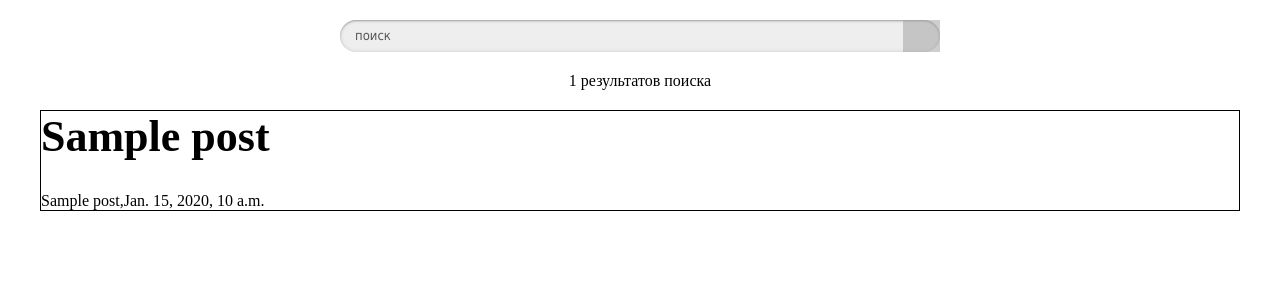
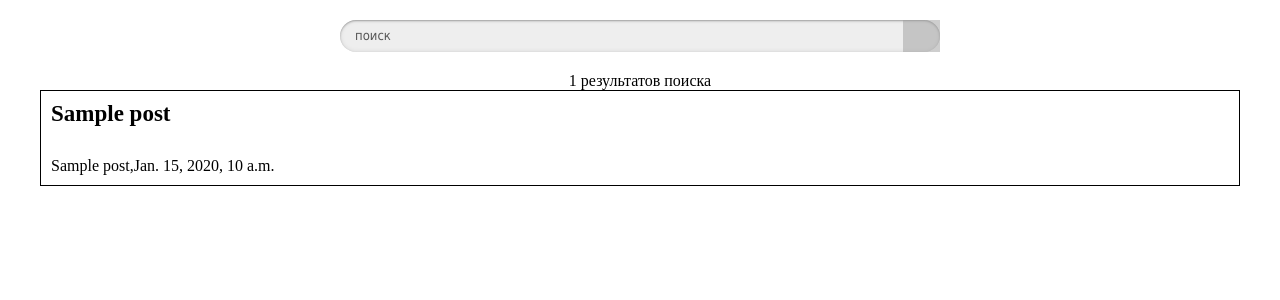
Before and after one commit to Dellavrite/my_django_project, a Django app: template templates/result.html in a window 1280 px wide. Shown: the top 300 px of the page. Run offline with Django 4.2, Linux system fonts and the light colour scheme; the template is opened without the code that fills it: most values are stand-ins (such as "Sample title", 1, 10 or a date in 2020); grey boxes are pictures that could not be loaded.

Commit message:
add same front

```diff
--- a/static/css/style.css
+++ b/static/css/style.css
@@ -100,8 +100,8 @@ input[type="search"] {
 }
 
 .block{
-	margin: 20px 0;
 	border: #000 solid 1px;
+	padding: 10px;
 }
 
 .info{
@@ -110,6 +110,6 @@ input[type="search"] {
 }
 
 .title{
-	font-size: 44px;
+	font-size: 23px;
 	font-weight: 700;
 }
--- a/templates/result.html
+++ b/templates/result.html
@@ -24,7 +24,7 @@
         <div class="block">
           <a href="{{ post.post_link }}" class="title">{{ post.post_name }}</a>
           <div class="info">
-            <a href="{{ post.sender_link }}" class="sender">{{ post.sender_name }},</a>
+            <a href="{{ post.sender_link }}" class="sender">{{ post.sender_name }}, </a>
             <div class="date">{{ post.post_date }}</div>
           </div>
         </div>
```
